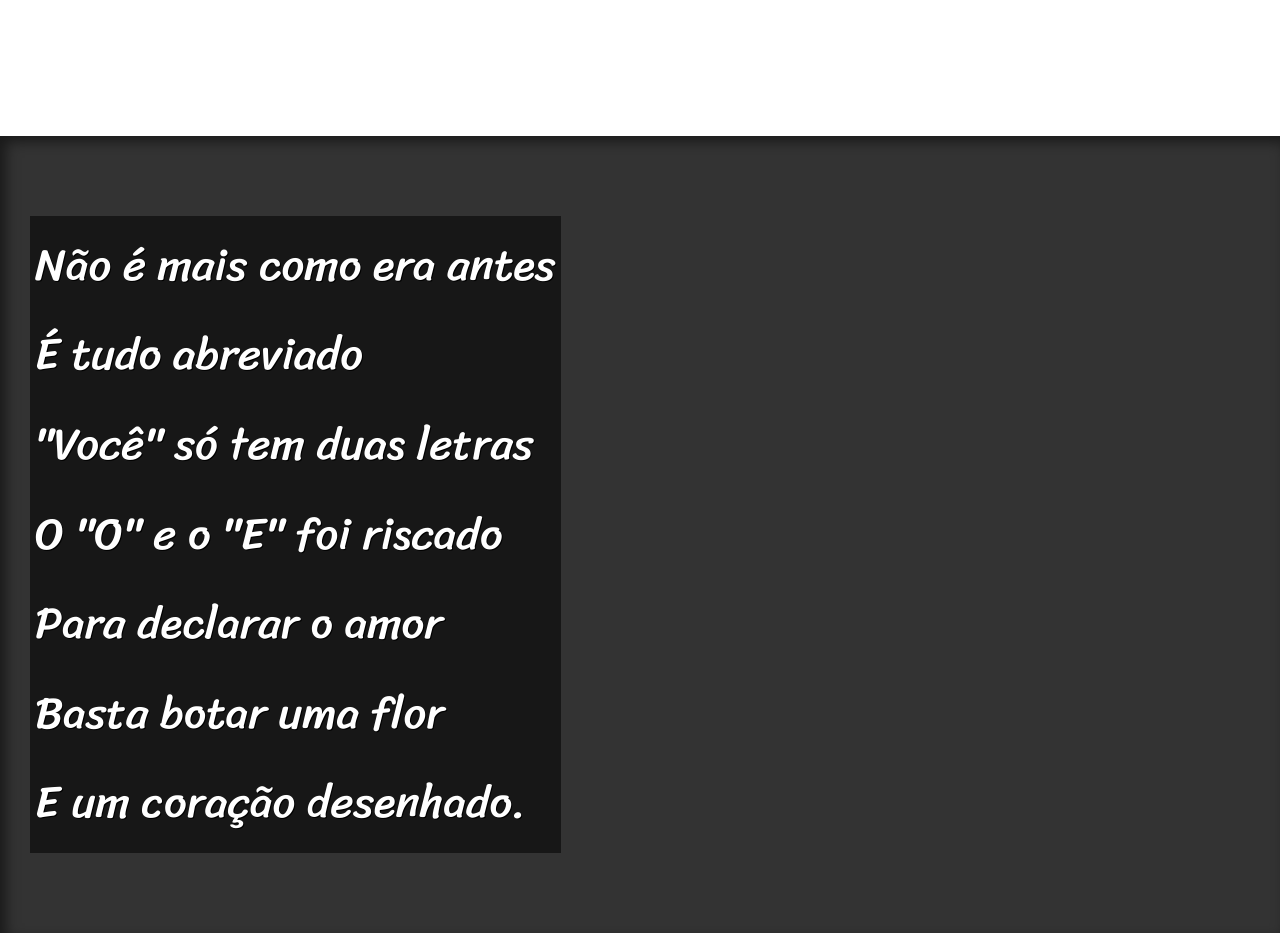
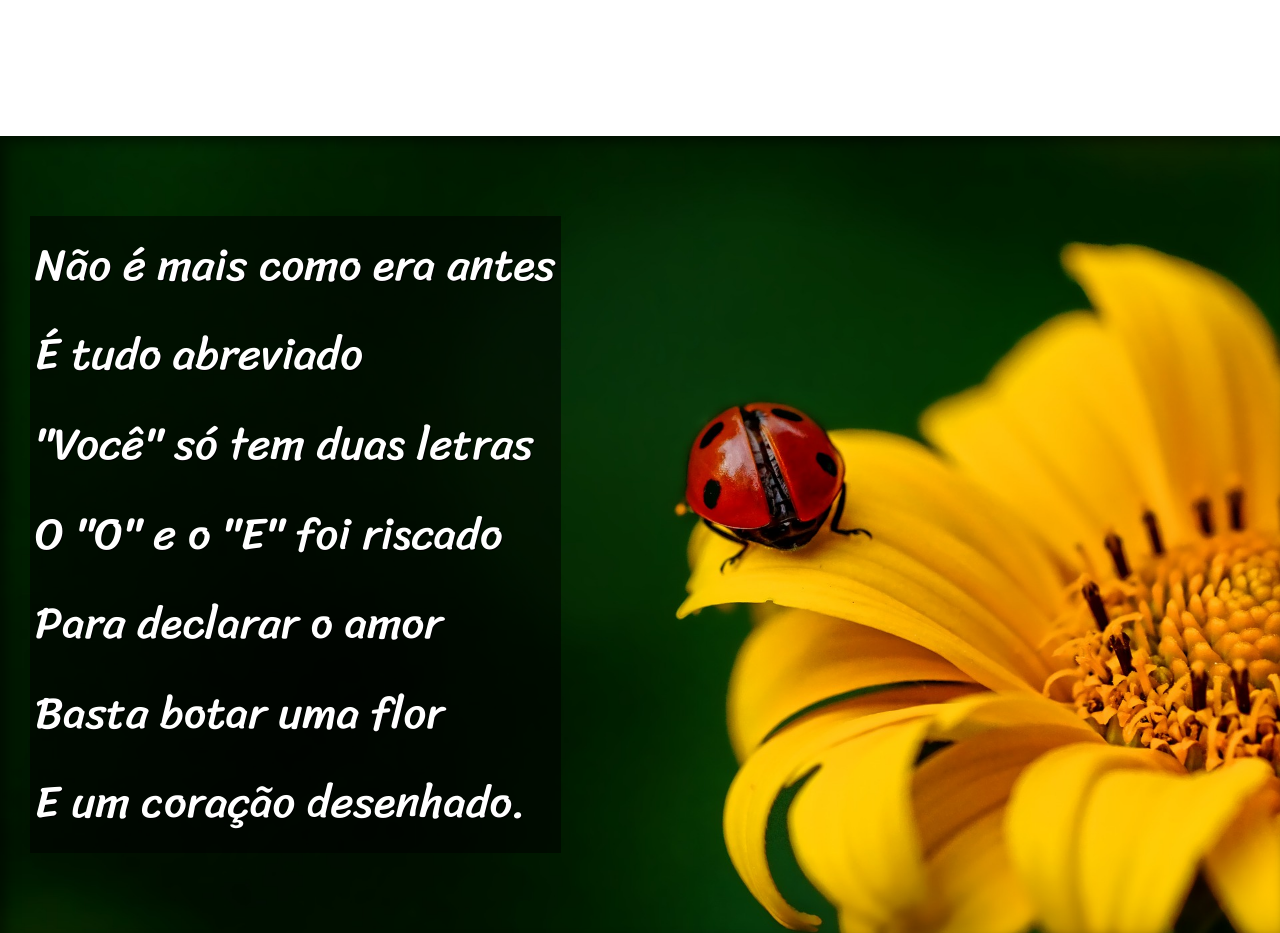
Before and after one commit to alexandrepvie/projeto-cordel, a plain HTML site: page index.html in a window 1280 px wide. Shown: the part 1000-1933 px from the top of the page. Drawn offline with Linux system fonts and the light colour scheme.

Commit message:
corrigindo local da imagem001

```diff
--- a/style.css
+++ b/style.css
@@ -84,7 +84,7 @@ section.imagem > p {
 }
 
 section#img01 {
-    background-image: url("../des12/imagens/background001.jpg");
+    background-image: url("imagens/background001.jpg");
     background-position: right center;
 
 
```
